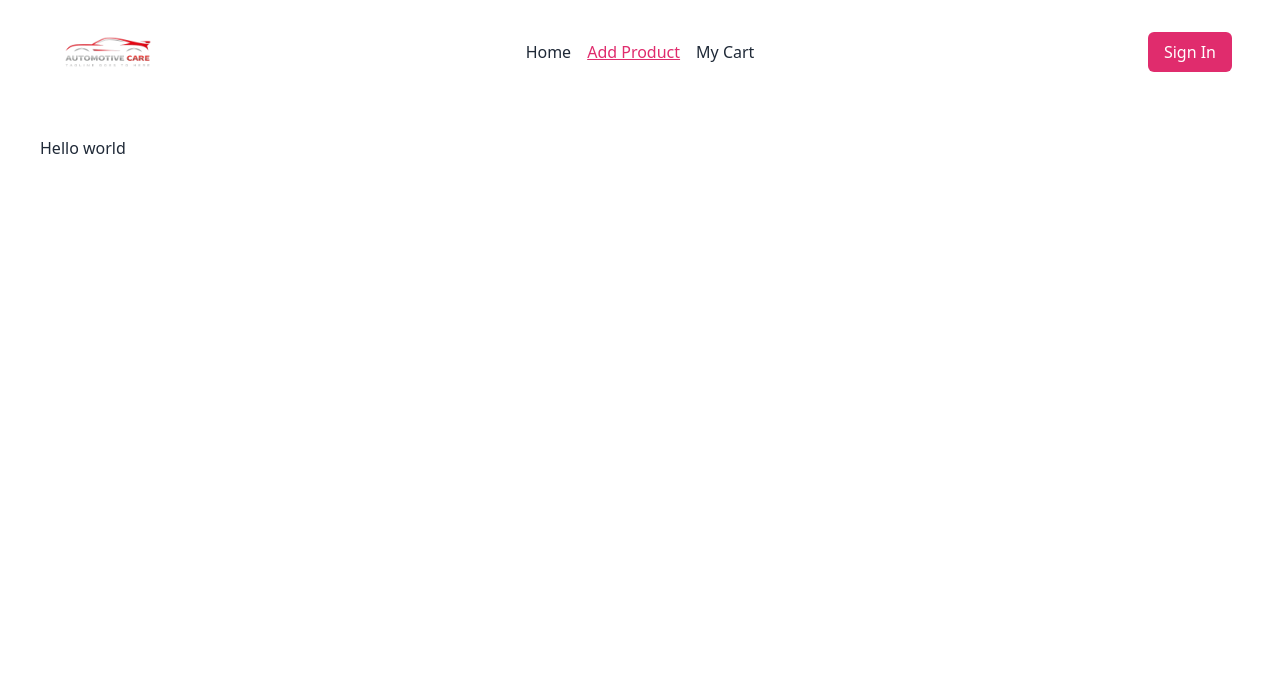
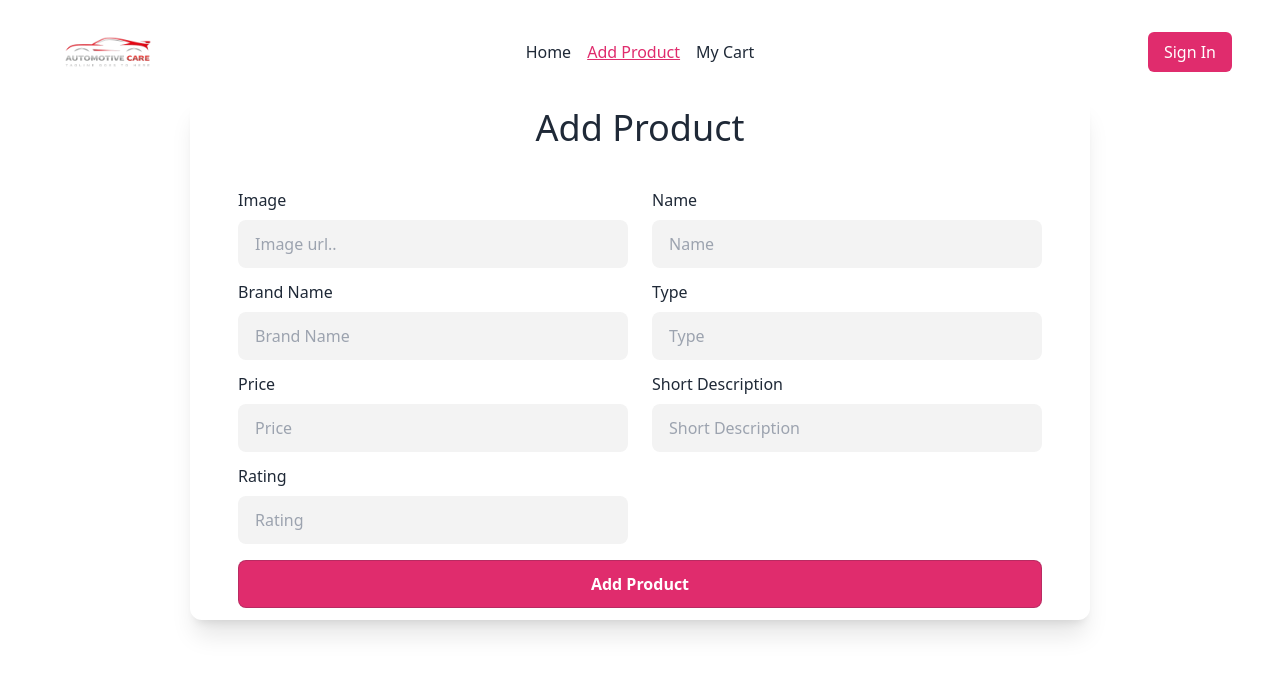
Before and after one commit to Foyez-Ahamed/a10-automotive-client, a React (Vite) app: page /addProduct in a window 1280 px wide. Shown: the top 674 px of the page. Built offline with nearby package versions, Linux system fonts and the light colour scheme.

Commit message:
added add product form templete and get forms values

```diff
--- a/src/Pages/AddProduct/AddProduct.jsx
+++ b/src/Pages/AddProduct/AddProduct.jsx
@@ -1,17 +1,141 @@
 import Navbar from "../../Components/Shared/Navbar/Navbar";
 
 const AddProduct = () => {
-    return (
+
+    const handleAddProduct = e => {
+
+        e.preventDefault();
+
+        const form = e.target;
+
+        const image = form.image.value;
+        const name = form.name.value;
+        const rating = form.rating.value;
+        const brandName = form.brandName.value;
+        const type = form.type.value;
+        const price = form.price.value;
+        const description = form.description.value;
+
+        // console.log(image, name, rating, brandName, type, price, description);
+
+    }
+
+  return (
+    <div>
+      <Navbar></Navbar>
+
+      <section className="flex justify-center items-center w-full md:w-full lg:w-3/4 shadow-xl rounded-xl p-3 mx-auto">
         <div>
+          {/* main div */}
 
-            <Navbar></Navbar>
+          <div>
+            <h1 className="text-center text-4xl font-medium">Add Product</h1>
+          </div>
 
-            <section className="mt-10">
-                <h1>Hello world</h1>
-            </section>
+          {/* form */}
+          <div className="mt-10">
+            <form onSubmit={handleAddProduct}>
 
+              <div className="flex flex-col md:flex-col lg:flex-row gap-6">
+                <div className="form-control">
+                  <label>Image</label>
+                  <input
+                    type="text"
+                    placeholder="Image url.."
+                    name="image"
+                    className="input mt-2 bg-[#F3F3F3] w-full md:w-[390px] lg:w-[390px]"
+                  />{" "}
+                </div>
+
+                <div className="form-control">
+                  <label>Name</label>
+                  <input
+                    type="text"
+                    placeholder="Name"
+                    name="name"
+                    className="input mt-2 bg-[#F3F3F3] w-full md:w-[390px] lg:w-[390px]"
+                  />{" "}
+                </div>
+              </div>
+
+              <div className="flex flex-col md:flex-col lg:flex-row gap-6 mt-3">
+                <div className="form-control">
+                  <label>Brand Name</label>
+                  <input
+                    type="text"
+                    placeholder="Brand Name"
+                    name="brandName"
+                    className="input mt-2 bg-[#F3F3F3] w-full md:w-[390px] lg:w-[390px]"
+                  />{" "}
+                </div>
+
+                <div className="form-control">
+                  <label>Type</label>
+                  <input
+                    type="text"
+                    placeholder="Type "
+                    name="type"
+                    className="input mt-2 bg-[#F3F3F3] w-full md:w-[390px] lg:w-[390px]"
+                  />{" "}
+                </div>
+              </div>
+
+
+              <div className="flex flex-col md:flex-col lg:flex-row gap-6 mt-3">
+                <div className="form-control">
+                  <label>Price</label>
+                  <input
+                    type="text"
+                    placeholder="Price"
+                    name="price"
+                    className="input mt-2 bg-[#F3F3F3] w-full md:w-[390px] lg:w-[390px]"
+                  />{" "}
+                </div>
+
+                <div className="form-control">
+                  <label>Short Description</label>
+                  <input
+                    type="text"
+                    placeholder="Short Description"
+                    name="description"
+                    className="input mt-2 bg-[#F3F3F3] w-full md:w-[390px] lg:w-[390px]"
+                  />{" "}
+                </div>
+              </div>
+
+              <div className="flex flex-col md:flex-col lg:flex-row gap-6 mt-3">
+                <div className="form-control">
+                  <label>Rating</label>
+                  <input
+                    type="text"
+                    placeholder="Rating"
+                    name="rating"
+                    className="input mt-2 bg-[#F3F3F3] w-full md:w-[390px] lg:w-[390px]"
+                  />{" "}
+                </div>
+              </div>
+
+              {/* add button */}
+              <div className="form-control mt-4">
+                <label>
+                  <input
+                    type="submit"
+                    value="Add Product"
+                    placeholder="Enter photo url"
+                    className="input input-bordered w-full bg-[#E02C6D] text-white font-bold"
+                  />
+                </label>
+              </div>
+
+            </form>
+          </div>
+          {/* form */}
+
+          {/* main div */}
         </div>
-    );
+      </section>
+    </div>
+  );
 };
 
 export default AddProduct;
```
